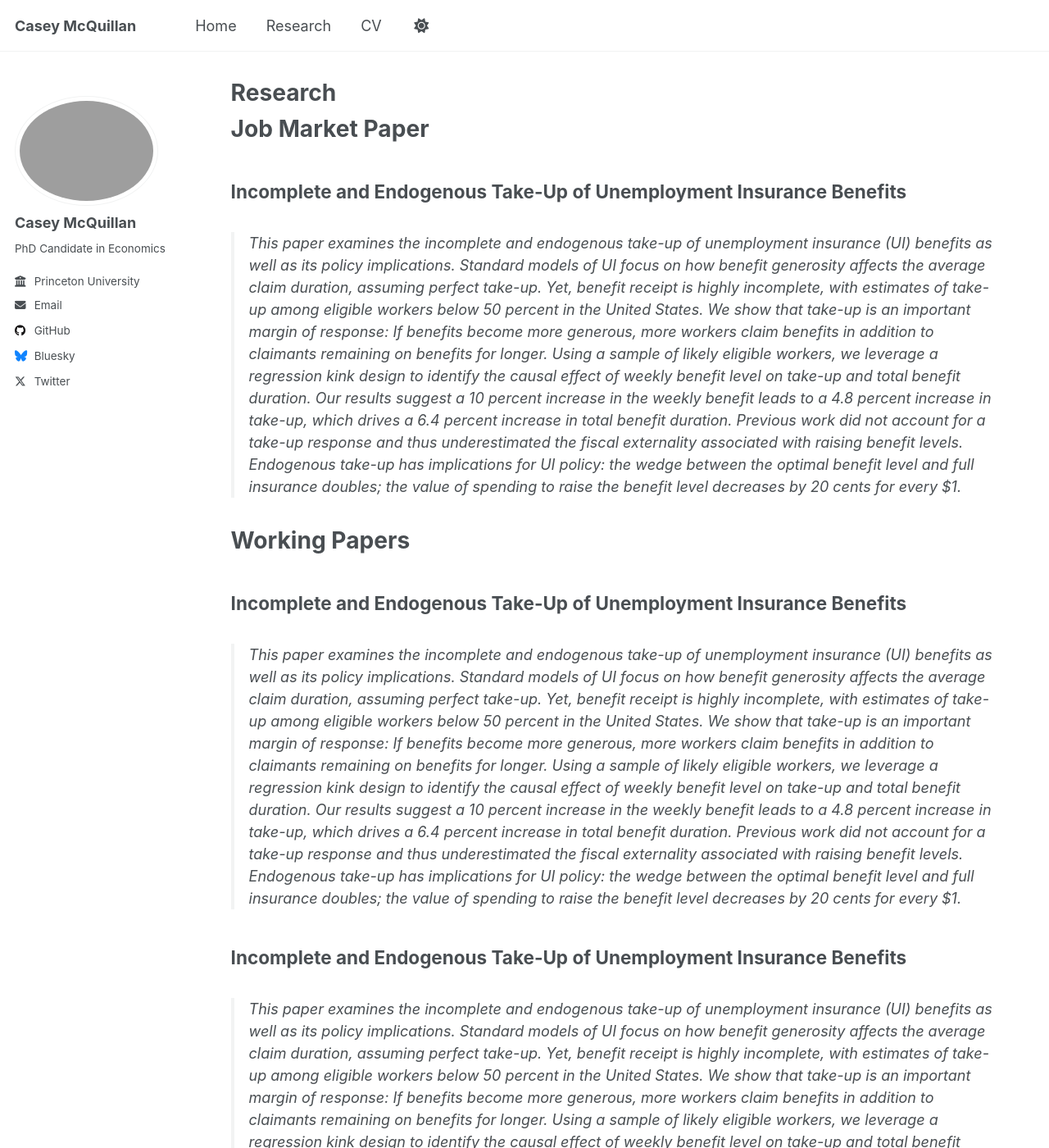
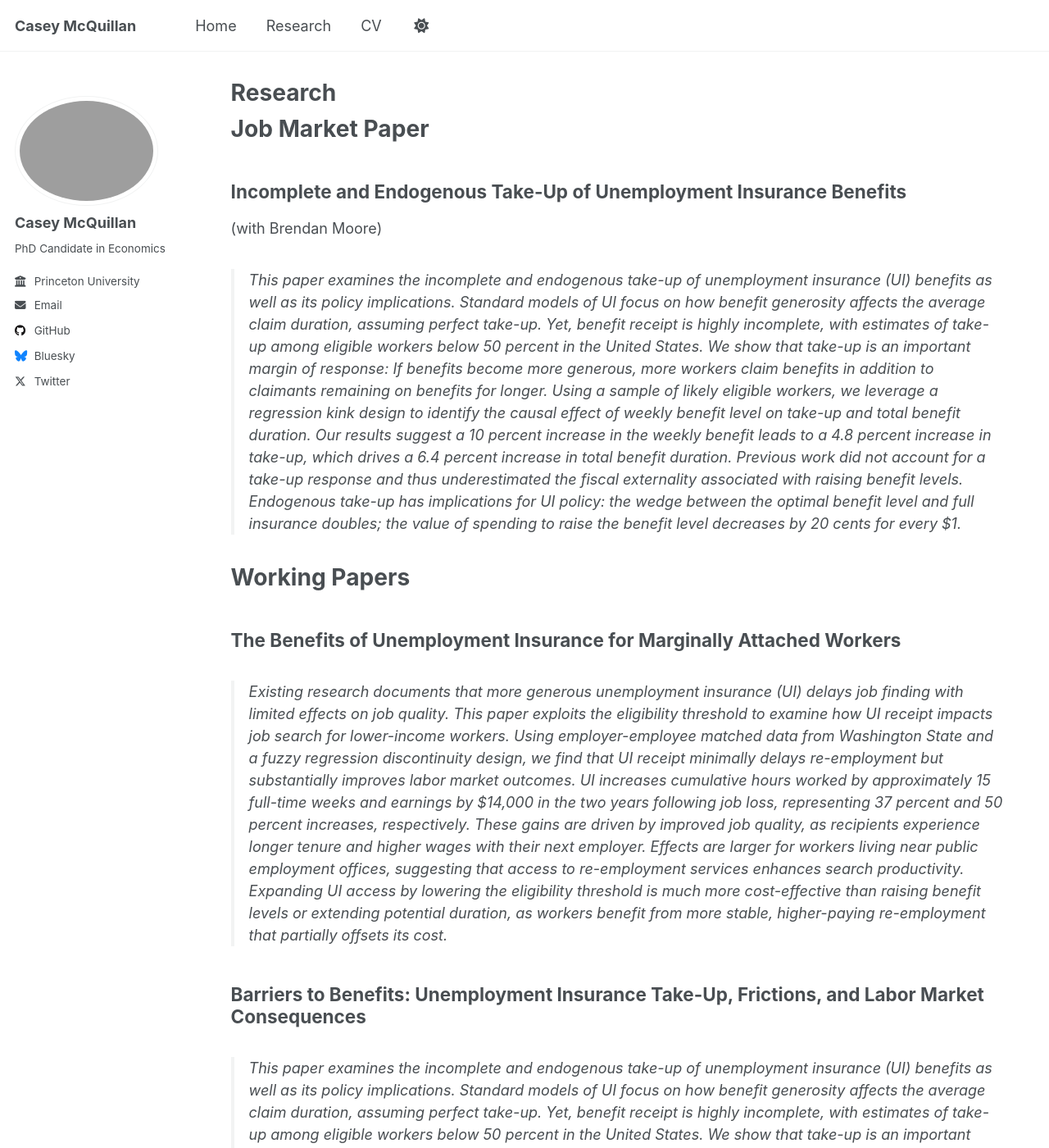
Before and after one commit to casey-mcquillan/casey-mcquillan.github.io, a Jekyll site: the page built from _pages/research.md, in a window 1280 px wide and 1400 px high. Shown: the whole window at 82% size. Built offline with Jekyll 4.4.1, drawn with Linux system fonts in a browser that asks for light colours.

Commit message:
Update research.md

```diff
--- a/_pages/research.md
+++ b/_pages/research.md
@@ -11,7 +11,7 @@ Job Market Paper
 ======
 
 ## Incomplete and Endogenous Take-Up of Unemployment Insurance Benefits
-
+(with Brendan Moore)
 > This paper examines the incomplete and endogenous take-up of unemployment insurance (UI) benefits as well as its policy implications. Standard models of UI focus on how benefit generosity affects the average claim duration, assuming perfect take-up. Yet, benefit receipt is highly incomplete, with estimates of take-up among eligible workers below 50 percent in the United States. We show that take-up is an important margin of response: If benefits become more generous, more workers claim benefits in addition to claimants remaining on benefits for longer. Using a sample of likely eligible workers, we leverage a regression kink design to identify the causal effect of weekly benefit level on take-up and total benefit duration. Our results suggest a 10 percent increase in the weekly benefit leads to a 4.8 percent increase in take-up, which drives a 6.4 percent increase in total benefit duration. Previous work did not account for a take-up response and thus underestimated the fiscal externality associated with raising benefit levels. Endogenous take-up has implications for UI policy: the wedge between the optimal benefit level and full insurance doubles; the value of spending to raise the benefit level decreases by 20 cents for every \$1.
 
 
@@ -19,11 +19,11 @@ Working Papers
 ======
 
 
-## Incomplete and Endogenous Take-Up of Unemployment Insurance Benefits
-> This paper examines the incomplete and endogenous take-up of unemployment insurance (UI) benefits as well as its policy implications. Standard models of UI focus on how benefit generosity affects the average claim duration, assuming perfect take-up. Yet, benefit receipt is highly incomplete, with estimates of take-up among eligible workers below 50 percent in the United States. We show that take-up is an important margin of response: If benefits become more generous, more workers claim benefits in addition to claimants remaining on benefits for longer. Using a sample of likely eligible workers, we leverage a regression kink design to identify the causal effect of weekly benefit level on take-up and total benefit duration. Our results suggest a 10 percent increase in the weekly benefit leads to a 4.8 percent increase in take-up, which drives a 6.4 percent increase in total benefit duration. Previous work did not account for a take-up response and thus underestimated the fiscal externality associated with raising benefit levels. Endogenous take-up has implications for UI policy: the wedge between the optimal benefit level and full insurance doubles; the value of spending to raise the benefit level decreases by 20 cents for every \$1.
+## The Benefits of Unemployment Insurance for Marginally Attached Workers
+> Existing research documents that more generous unemployment insurance (UI) delays job finding with limited effects on job quality. This paper exploits the eligibility threshold to examine how UI receipt impacts job search for lower-income workers. Using employer-employee matched data from Washington State and a fuzzy regression discontinuity design, we find that UI receipt minimally delays re-employment but substantially improves labor market outcomes. UI increases cumulative hours worked by approximately 15 full-time weeks and earnings by \$14,000 in the two years following job loss, representing 37 percent and 50 percent increases, respectively. These gains are driven by improved job quality, as recipients experience longer tenure and higher wages with their next employer. Effects are larger for workers living near public employment offices, suggesting that access to re-employment services enhances search productivity. Expanding UI access by lowering the eligibility threshold is much more cost-effective than raising benefit levels or extending potential duration, as workers benefit from more stable, higher-paying re-employment that partially offsets its cost.
 
 
-## Incomplete and Endogenous Take-Up of Unemployment Insurance Benefits
+## Barriers to Benefits: Unemployment Insurance Take-Up, Frictions, and Labor Market Consequences
 > This paper examines the incomplete and endogenous take-up of unemployment insurance (UI) benefits as well as its policy implications. Standard models of UI focus on how benefit generosity affects the average claim duration, assuming perfect take-up. Yet, benefit receipt is highly incomplete, with estimates of take-up among eligible workers below 50 percent in the United States. We show that take-up is an important margin of response: If benefits become more generous, more workers claim benefits in addition to claimants remaining on benefits for longer. Using a sample of likely eligible workers, we leverage a regression kink design to identify the causal effect of weekly benefit level on take-up and total benefit duration. Our results suggest a 10 percent increase in the weekly benefit leads to a 4.8 percent increase in take-up, which drives a 6.4 percent increase in total benefit duration. Previous work did not account for a take-up response and thus underestimated the fiscal externality associated with raising benefit levels. Endogenous take-up has implications for UI policy: the wedge between the optimal benefit level and full insurance doubles; the value of spending to raise the benefit level decreases by 20 cents for every \$1.
 
 
```
